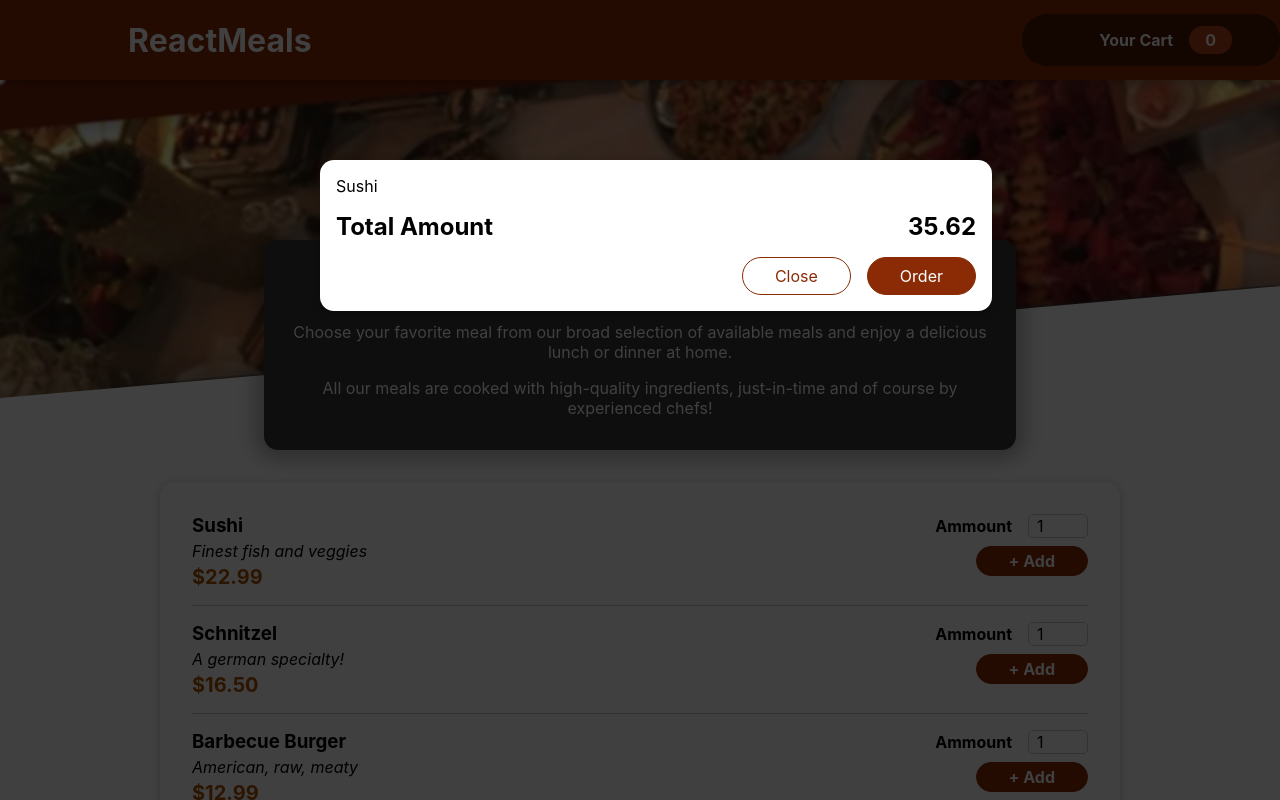
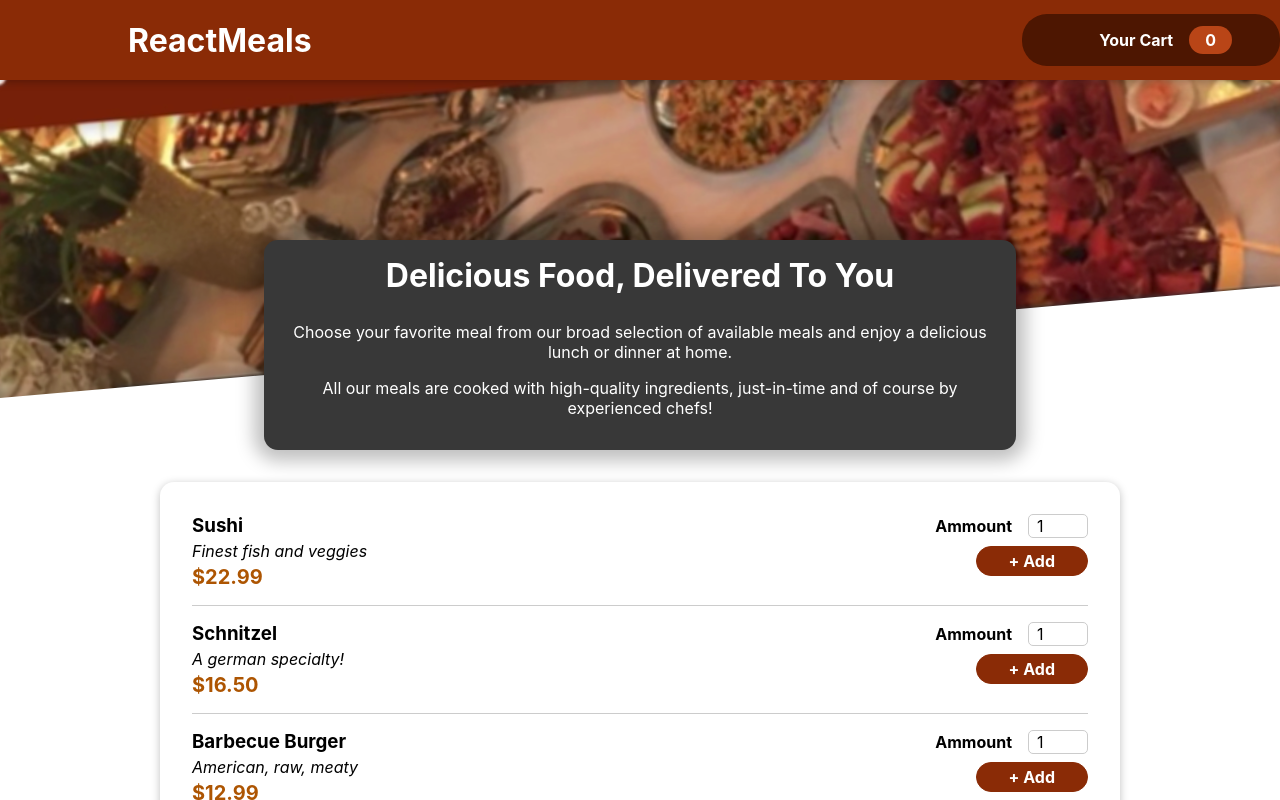
Before and after one commit to Rahul7044/Food-Order-App, a React (Create React App) app: page / in a window 1280 px wide. Shown: the top 800 px of the page. Built offline with nearby package versions, Linux system fonts and the light colour scheme; some icons are missing.

Commit message:
cart open-and-close

```diff
--- a/src/App.js
+++ b/src/App.js
@@ -1,13 +1,22 @@
-import React, { Fragment } from "react";
+import React, { Fragment, useState } from "react";
 import Header from './components/Layout/Header';
 import Meals from './components/Meals/Meals';
 import Cart from './components/Cart/Cart';
 
 const App = () => {
+  const[cartIsShown, setCartIsShown] = useState(false);
+
+  const showCartHandler = () =>{
+    setCartIsShown(true);
+  };
+  const hideCartHandler = () =>{
+    setCartIsShown(false);
+  };
+
   return (
     <Fragment>
-      <Cart />
-      <Header />
+      {cartIsShown && <Cart onClose={hideCartHandler} />}
+      <Header onShowCart={showCartHandler} />
       <main>
         <Meals />
       </main>
--- a/src/components/Cart/Cart.js
+++ b/src/components/Cart/Cart.js
@@ -18,7 +18,7 @@
         <span>35.62</span>
       </div>
       <div className={classes.actions}>
-        <button className={classes['button--alt']}>Close</button>
+        <button className={classes['button--alt']} onClick={props.onClose}>Close</button>
         <button className={classes.button}>Order</button>
       </div>
     </Modal>
--- a/src/components/Layout/Header.js
+++ b/src/components/Layout/Header.js
@@ -8,7 +8,7 @@
         <Fragment>
             <header className={classes.header}>
                 <h1>ReactMeals</h1>
-                <HeaderCartButton />
+                <HeaderCartButton onClick={props.onShowCart}/>
             </header>
             <div className={classes['main-image']}>
                 <img src={mealsImage} alt="A table full of delicious food!" />
--- a/src/components/Layout/HeaderCartButton.js
+++ b/src/components/Layout/HeaderCartButton.js
@@ -3,7 +3,7 @@
 
 const HeaderCartButton = (props) => {
     return(
-        <button className={classes.button}>
+        <button className={classes.button} onClick={props.onClick}>
             <span className={classes.icon}>
                 <CartIcon />
             </span>
--- a/src/components/UI/Modal.js
+++ b/src/components/UI/Modal.js
@@ -4,7 +4,7 @@
 import classes from "./Modal.module.css";
 
 const Backdrop = (props) => {
-  return <div className={classes.backdrop} />;
+  return <div className={classes.backdrop} onClick={props.onClose} />;
 };
 const ModalOverlay = (props) => {
   return (
@@ -18,7 +18,7 @@
 const Modal = (props) => {
   return (
     <Fragment>
-      {ReactDOM.createPortal(<Backdrop />, Portal)}
+      {ReactDOM.createPortal(<Backdrop onClose={props.onClose} />, Portal)}
       {ReactDOM.createPortal(
         <ModalOverlay>{props.children}</ModalOverlay>,
         Portal
```
